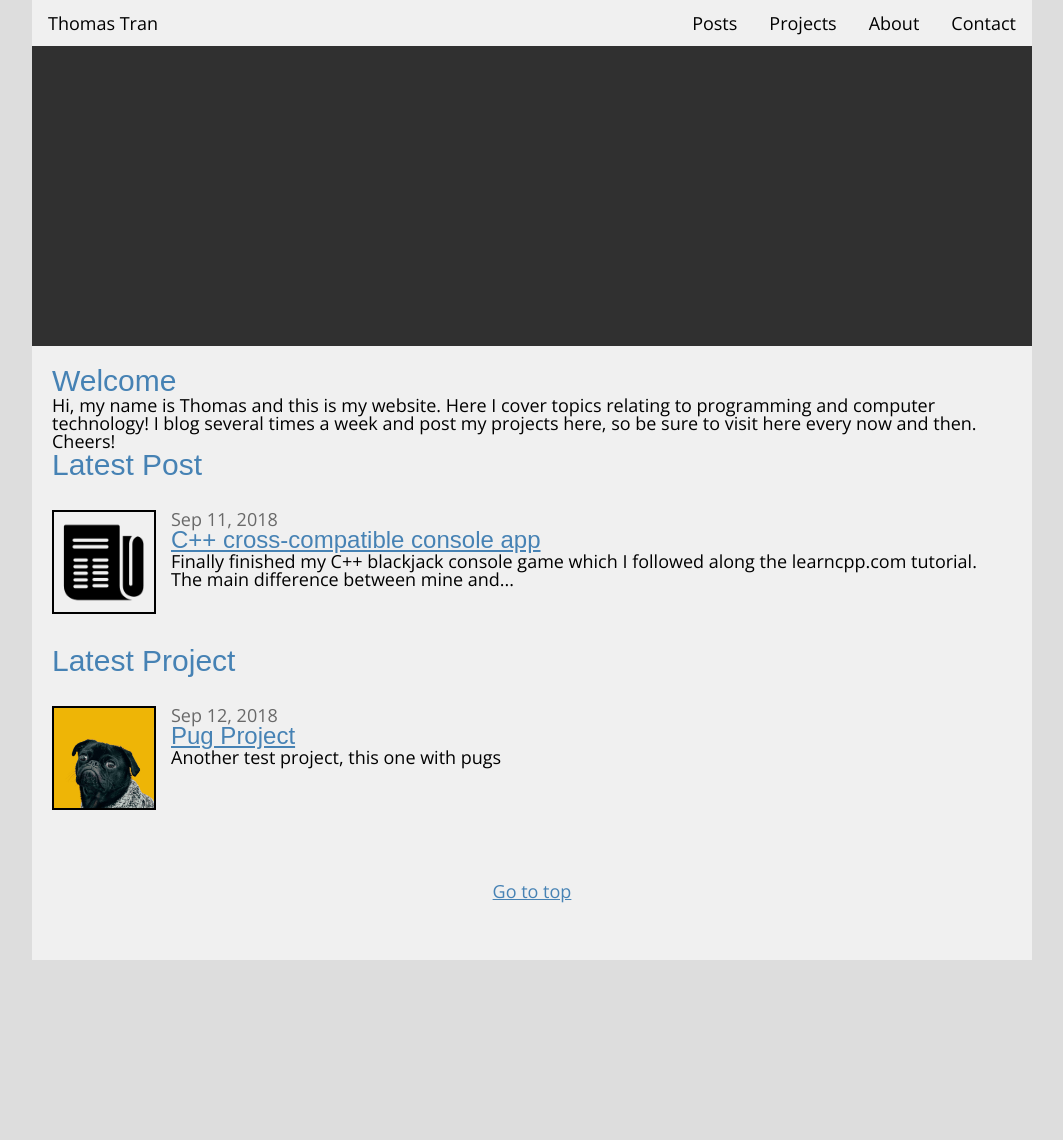
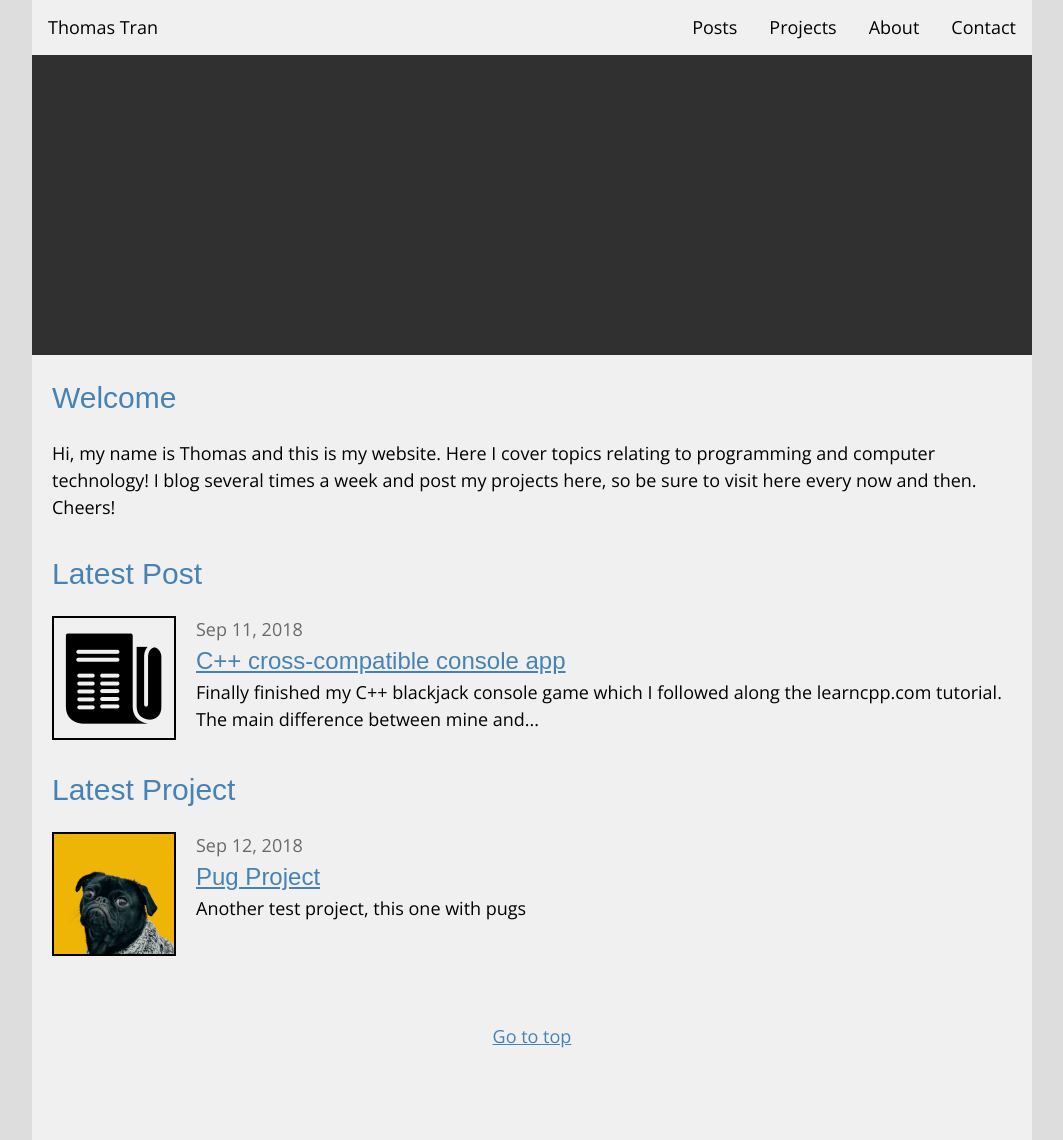
Before and after one commit to thomastran8/thomas-blog, a Jekyll site: the page built from index.md, in a window 1280 px wide. Shown: the whole page, without its empty margins (108-1171 px from the left). Built offline with Jekyll 4.4.1, drawn with Linux system fonts in a browser that asks for light colours; nearby versions of some CDN libraries; some web fonts are replaced; comment, search, counter and statistics services are not loaded; before the commit the page ends 960 px from its top, so only the background shows below that.

Commit message:
Fixed spacing between content

```diff
--- a/_sass/_base.scss
+++ b/_sass/_base.scss
@@ -1,14 +1,16 @@
 $heading-font: 'Muli', sans-serif;
 $body-font: 'Open Sans', sans-serif;
 $content-width: 1000px;
-$page-padding: 20px;
+$image-size: 120px;
+$article-margin-bottom: 30px;
+$general-spacing: 20px;
+$page-padding: $general-spacing;
 $highlight: limegreen;
 $body-font-color: black;
 $heading-font-color: steelblue;
 $dark-color: rgb(48, 48, 48);		// terminal color
 $page-color: rgb(240, 240, 240);
 $link-color: $heading-font-color;
-$image-size: 100px;
 
 // Makes box sizing exact
 html {
--- a/_sass/_layout.scss
+++ b/_sass/_layout.scss
@@ -5,6 +5,7 @@ body {
 	font-family: $body-font;
 	font-size: 18px;							// handles paragraphs, etc.
 	background-color: rgb(221, 221, 221);
+	line-height: 1.5;
 }
 
 // Common headings
@@ -13,6 +14,7 @@ h2,
 h3 {
 	color: $heading-font-color;
 	font-family: $heading-font;
+	margin-bottom: $general-spacing;
 }
 
 // Title heading - terminal
@@ -31,6 +33,10 @@ h3 {
 	font-size: 24px;
 }
 
+p {
+	margin-bottom: $article-margin-bottom;
+}
+
 // Links
 a,
 a:visited {
@@ -42,7 +48,7 @@ a:hover {
 
 // Post listing
 ul {
-	padding-left: 15px;
+	padding-left: $general-spacing;
 }
 
 // Bullet list
@@ -52,7 +58,13 @@ li {
 
 // Date of posting
 time {
+	display: inline-block;
 	color: dimgray;
+	margin-bottom: $article-margin-bottom;
+}
+
+.post-list * {
+	margin-bottom: 0;
 }
 
 // Terminal top of page
@@ -215,6 +227,7 @@ a.icon {
 	text-decoration: none;	// remove underline between photos
 }
 
+// animations for images
 .img-ctn img {
 	display: block;
 	position: relative;
@@ -254,10 +267,9 @@ a.icon {
 	overflow: hidden;
 }
 
-// Site Images
+// Block sections of post indexes
 .post-ctn {
 	display: flex;
 	flex-direction: row;
-	margin-top: 30px;
-	margin-bottom: 30px;
+	margin-bottom: $general-spacing;
 }
```
